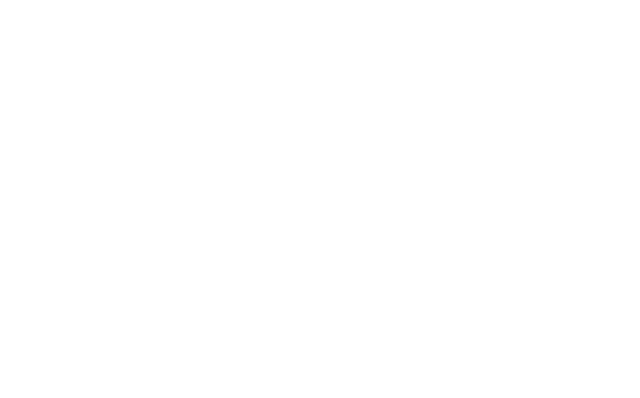
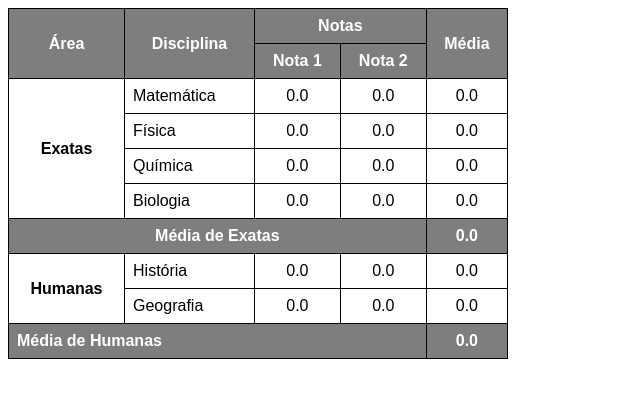
Before and after one commit to CalixtoDevHub/HTML-CSS, a plain HTML site: page d014/index.html in a window 1280 px wide. Shown: the whole page, without its empty margins (0-640 px from the left). Drawn offline with Linux system fonts and the light colour scheme.

Commit message:
desafio 02 d0014

```diff
--- a/d014/index.html
+++ b/d014/index.html
@@ -4,8 +4,106 @@
     <meta charset="UTF-8">
     <meta name="viewport" content="width=device-width, initial-scale=1.0">
     <title>Tabelas</title>
+    <style>
+        body {
+            font-family: Arial, Helvetica, sans-serif;
+        }
+        table {
+            border-collapse: collapse;
+            width: 500px;
+        }
+        th, td {
+            border: 1px solid black;
+            padding: 8px;
+        }
+        thead, tr.media  {
+            background-color: #7e7e7e;
+            color: white;
+            font-weight: bold;
+        }
+        td.disciplina, tr.media th {
+            text-align: left;
+        }
+        td.num, th[scope="rowgroup"] {
+            text-align: center;
+        }
+        th.media {
+             background-color: #7e7e7e;
+             color: white;
+        }
+        td.media-num {
+            background-color: #7e7e7e;
+             color: white;
+             font-weight: bold;
+             text-align: center;
+        }
+    </style>
+
 </head>
 <body>
+    <table>
+        <thead>
+            <tr>
+                <th rowspan="2" scope="col">Área</th>
+                <th rowspan="2" scope="col">Disciplina</th>
+                <th colspan="2" scope="colgroup">Notas</th>
+                <th rowspan="2" scope="col">Média</th>
+            </tr>
+            <tr>
+                <th scope="col">Nota 1</th>
+                <th scope="col">Nota 2</th>
+            </tr>
+        </thead>
+        <tbody>
+            <tr>
+                <th rowspan="4" scope="rowgroup">Exatas</th>
+                <td class="disciplina">Matemática</td>
+                <td class="num">0.0</td>
+                <td class="num">0.0</td>
+                <td class="num">0.0</td>
+            </tr>
+            <tr>
+                <td class="disciplina">Física</td>
+                <td class="num">0.0</td>
+                <td class="num">0.0</td>
+                <td class="num">0.0</td>
+            </tr>
+            <tr>
+                <td class="disciplina">Química</td>
+                <td class="num">0.0</td>
+                <td class="num">0.0</td>
+                <td class="num">0.0</td>
+            </tr>
+             <tr>
+                <td class="disciplina">Biologia</td>
+                <td class="num">0.0</td>
+                <td class="num">0.0</td>
+                <td class="num">0.0</td>
+            </tr>
+            <tr>
+                <th class="media" colspan="4" scope="row">Média de Exatas</th>
+                <td class="media-num">0.0</td>
+            </tr>
+            <tr>
+                <th rowspan="2" scope="rowgroup"> Humanas</th>
+                <td class="disciplina">História</td>
+                <td class="num">0.0</td>
+                <td class="num">0.0</td>
+                <td class="num">0.0</td>
+            </tr>
+            <tr>
+                <td class="disciplina">Geografia</td>
+                <td class="num">0.0</td>
+                <td class="num">0.0</td>
+                <td class="num">0.0</td>
+            </tr>
+            <tr class="media">
+                <th colspan="4" scope="row">Média de Humanas</th>
+                <td class="num">0.0</td>
+            </tr>
+
+        </tbody>
+    </table>
 
 </body>
 </html>
```
